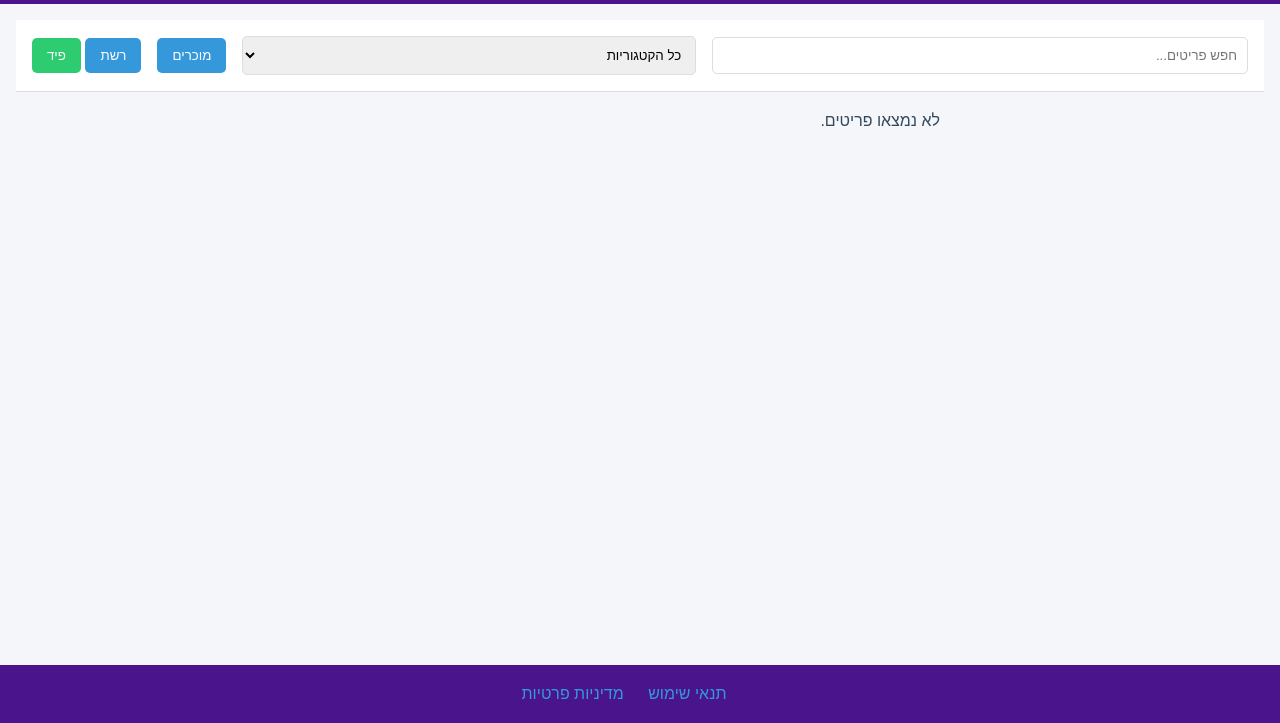
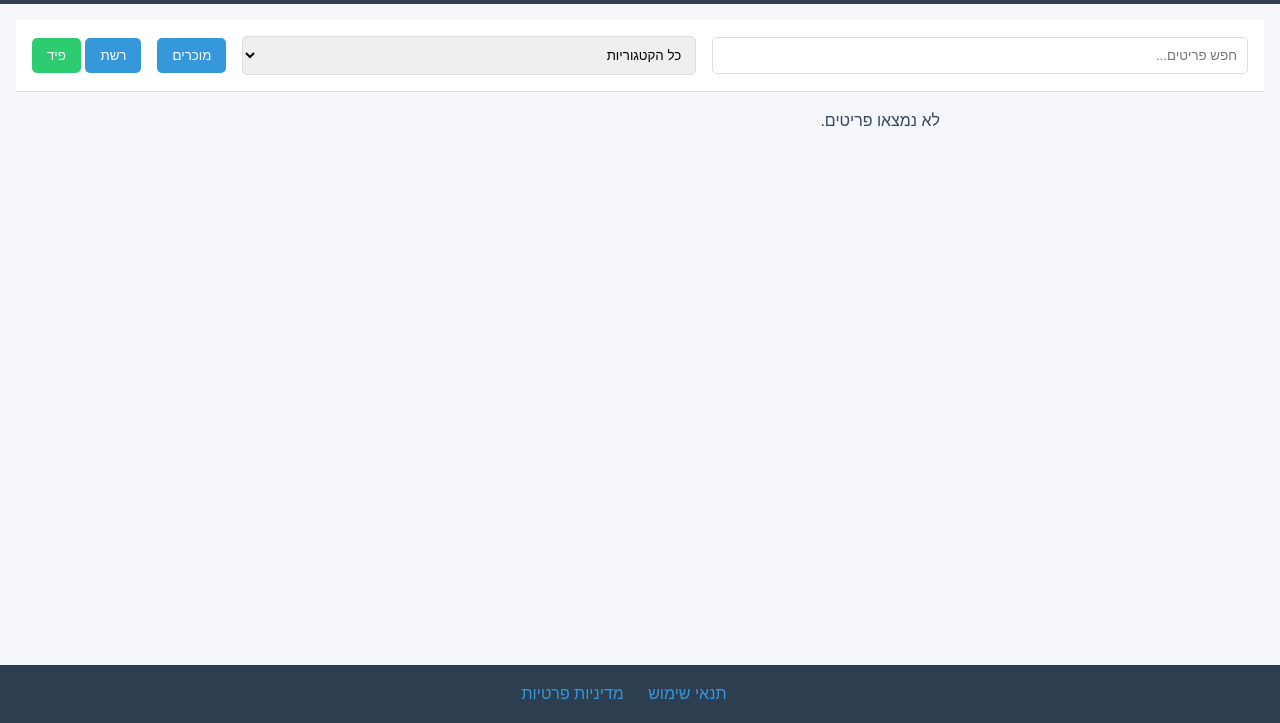
Before and after one commit to skazi1976/second-hand-app, a plain HTML site: page index.html in a window 1280 px wide. Shown: the part 77-800 px from the top of the page. Drawn offline with Linux system fonts and the light colour scheme; no server answers.

Commit message:
Update index.html

```diff
--- a/index.html
+++ b/index.html
@@ -13,7 +13,7 @@
     <!-- Embed the manifest directly -->
     <link rel="manifest" href='data:application/manifest+json,{"name":"סטייל מתגלגל","short_name":"סטייל","start_url":".","display":"standalone","background_color":"#ffffff","theme_color":"#2c3e50","description":"A simple app to list and sell second-hand items.","icons":[{"src":"images/icons/icon-192x192.png","sizes":"192x192","type":"image/png"},{"src":"images/icons/icon-512x512.png","sizes":"512x512","type":"image/png"}]}'>
     <link rel="apple-touch-icon" href="images/icons/icon-192x192.png">
-    <meta name="theme-color" content="#4a148c"> <!-- Updated theme color to match header -->
+    <meta name="theme-color" content="#2c3e50">
     <style>
         :root {
             --primary-color: #3498db;
@@ -22,8 +22,7 @@
             --whatsapp-color: #25D366;
             --background-color: #f4f6f9;
             --text-color: #34495e;
-            /* VISUAL CHANGE FOR TESTING: Header color is now purple */
-            --header-color: #4a148c;
+            --header-color: #2c3e50;
             --card-bg-color: #ffffff;
             --shadow: 0 4px 8px rgba(0,0,0,0.1);
         }
```
